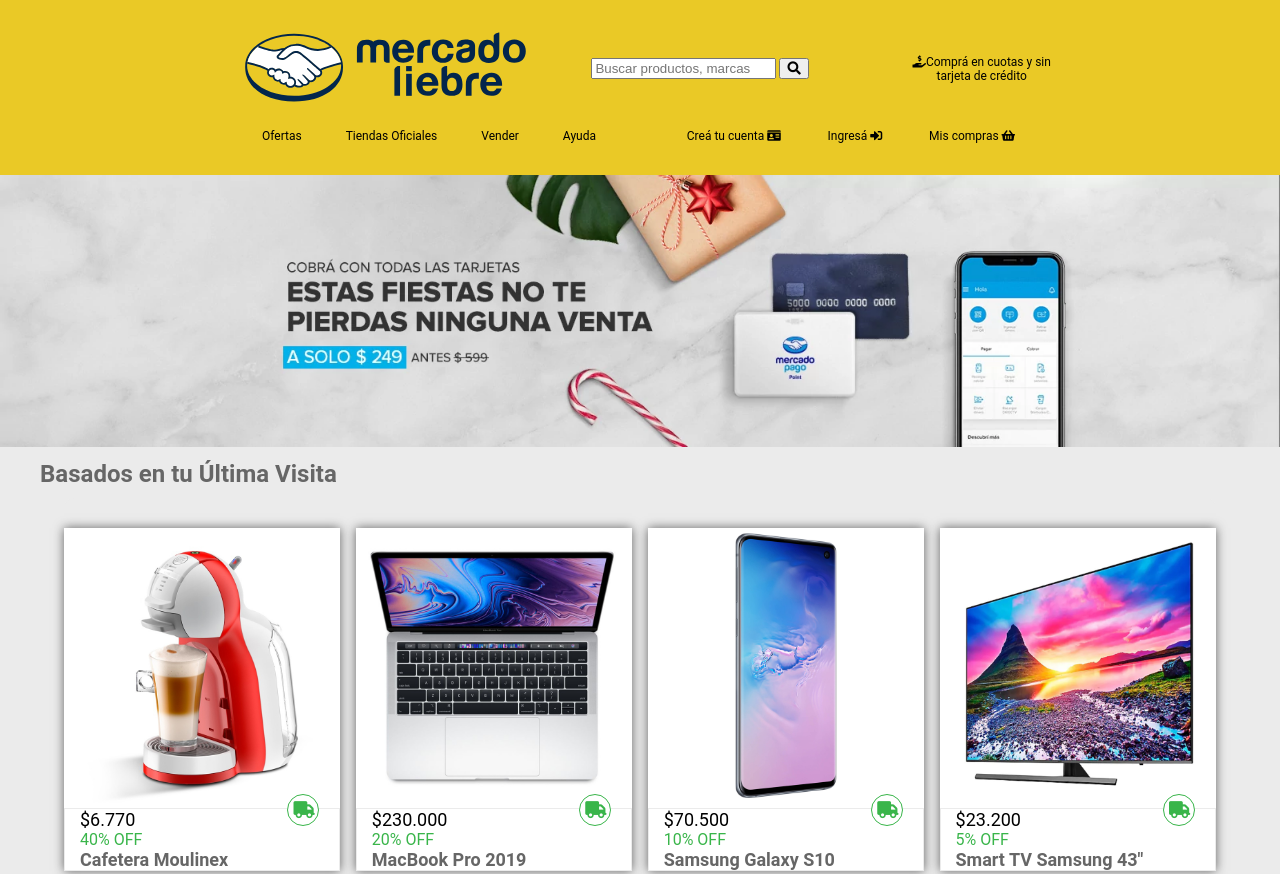
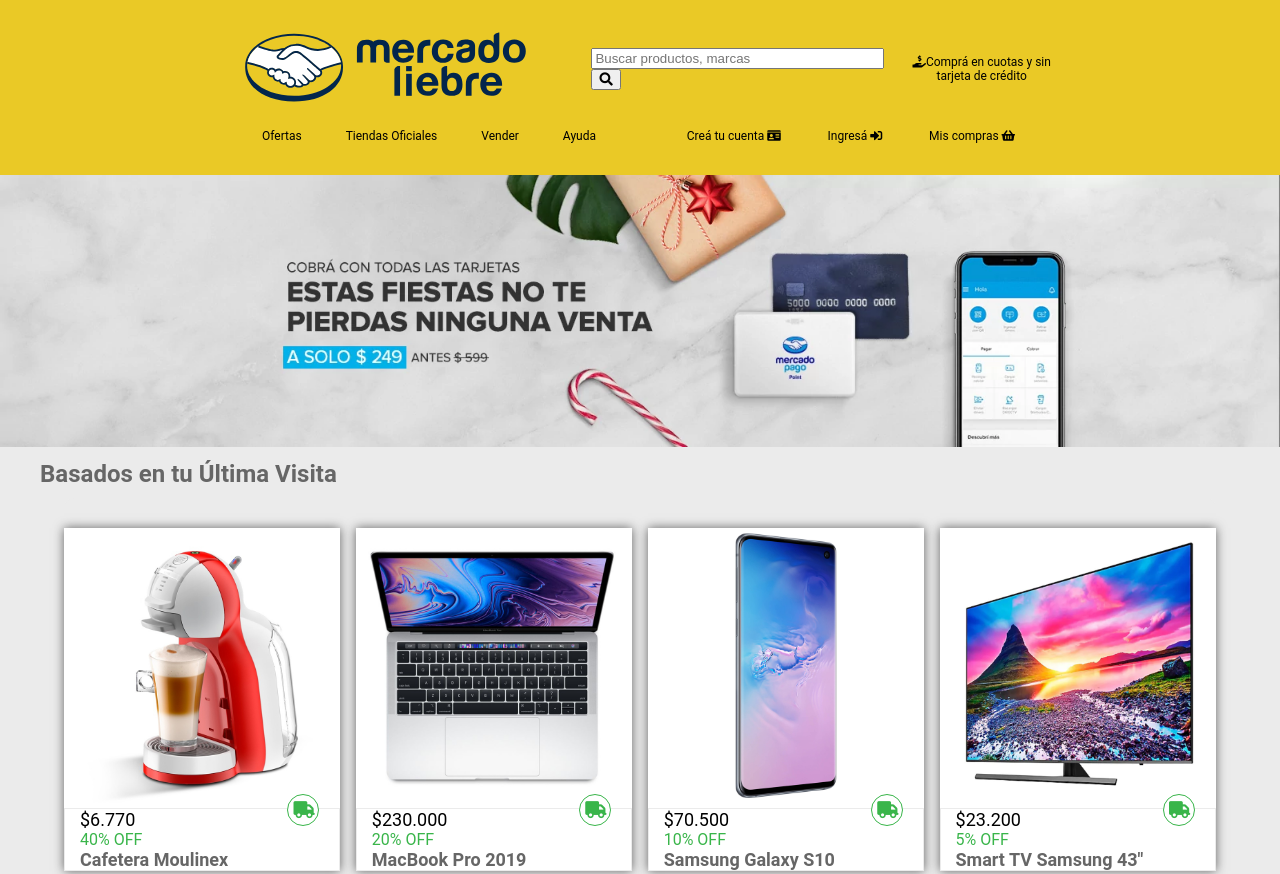
Before and after one commit to JuanMaRoldan/tp_05MercadoLiebre, a website: page views/home.html in a window 1280 px wide. Shown: the top 874 px of the page. Drawn offline with Linux system fonts and the light colour scheme.

Commit message:
saved changes

```diff
--- a/views/home.html
+++ b/views/home.html
@@ -24,7 +24,10 @@
                     </a>
                 </div>
                 <div class="search">
-                    <input type="text" placeholder="Buscar productos, marcas">
+                    <input class="buscador" type="text" placeholder="Buscar productos, marcas" style="width: 100%">
+                    <!-- Quiero editar l barra de busqueda porque me rompe el body de la pagina. le aplico  ʌʌʌʌʌʌ
+                    y no me lo lee ... pero si lo modifico en la herramienta de Google agregandole el width directo
+                    y se me corrige la imagen  -->
                     <button><i class="fas fa-search"></i></button>
                 </div>
             </div>
```
Also changed, not shown: views/register.html (+4 -1 lines).
